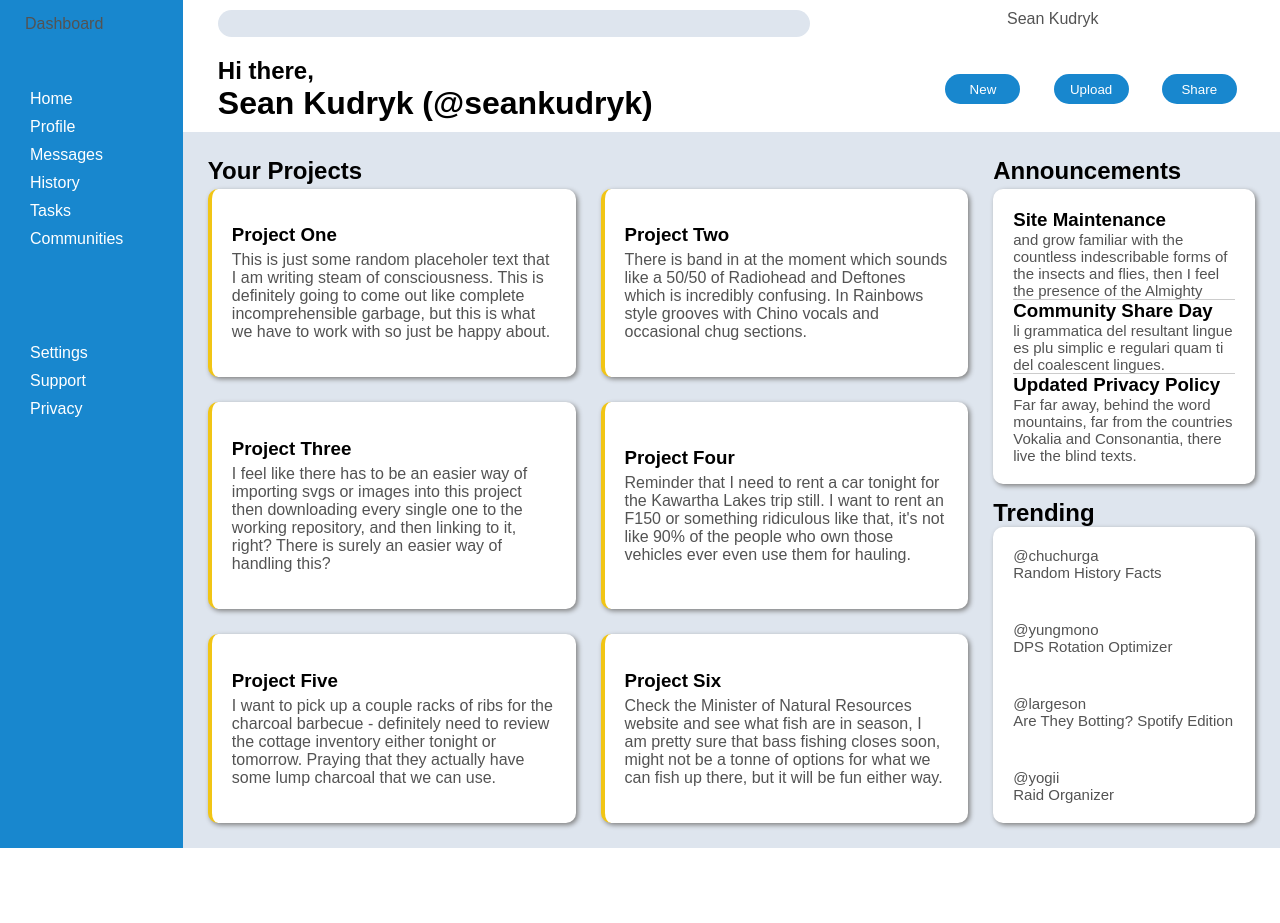
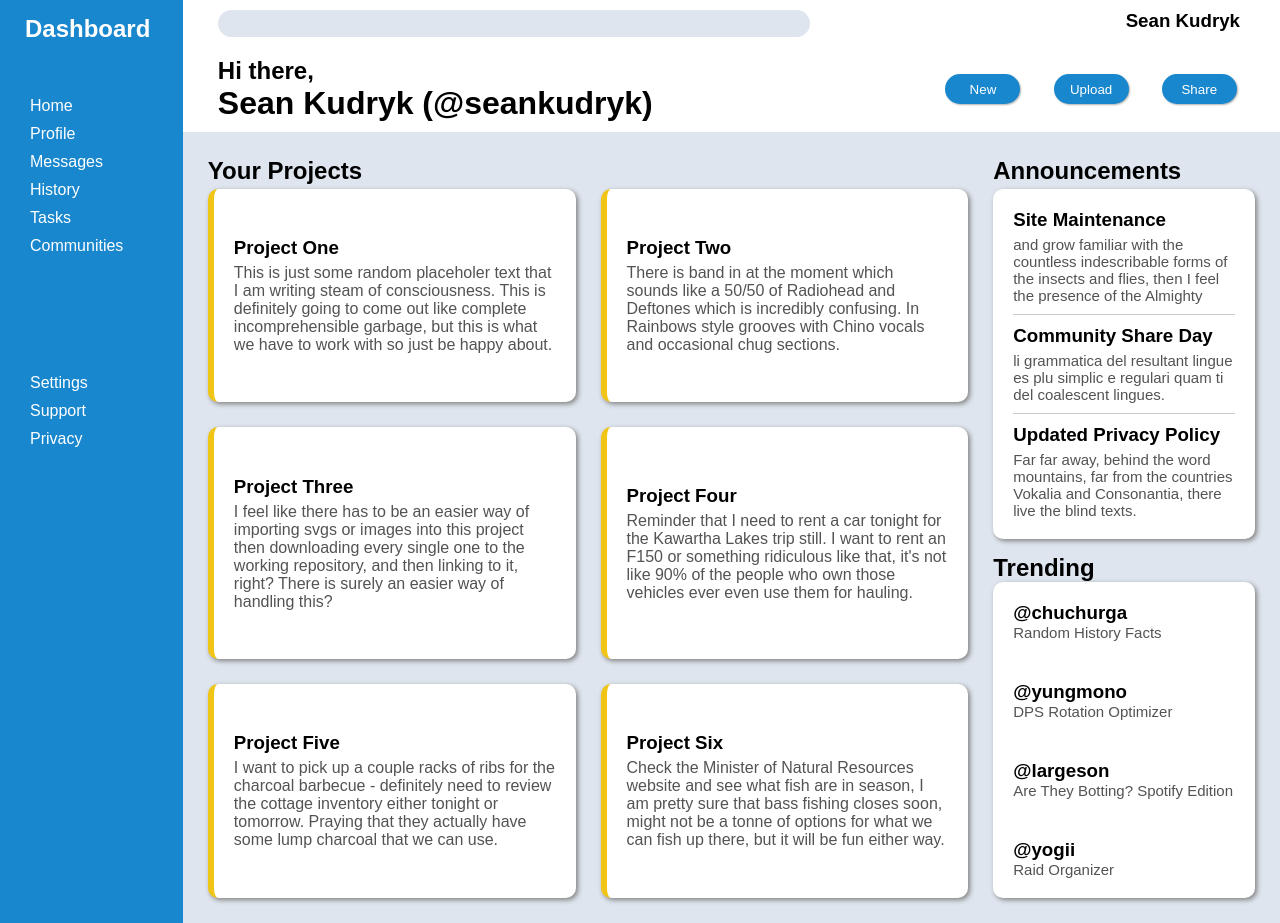
Before and after one commit to seankudryk/admin-dashboard, a plain HTML site: page index.html in a window 1280 px wide. Before the commit the page ends 848 px from the top, so only its background shows below. Drawn offline with Linux system fonts and the light colour scheme.

Commit message:
end of day update

```diff
--- a/index.html
+++ b/index.html
@@ -14,7 +14,7 @@
             <div class="sidebar-list-container">
                 <div class="sidebar-logo">
                     <!-- <svg></svg> -->
-                    <p>Dashboard</p>
+                    <h2>Dashboard</h2>
                 </div>
                 <div class="application-features">
                     <ul>
@@ -44,7 +44,7 @@
                     <div class="active-user-container">
                         <!-- <svg class="notification-bell"></svg> -->
                         <!-- <svg class="header-user-logo"></svg> -->
-                            <p class="header-user-name">Sean Kudryk</p>
+                        <h3 class="header-user-name">Sean Kudryk</h3>
                     </div>
                 </div>
                 <div class="header-content-row">
@@ -109,22 +109,22 @@
                     <div class="sidebar-card card trending">
                         <div class="trending-user">
                             <!-- <svg class="trending-user-picture"></svg> -->
-                                <p class="trending-user-name">@chuchurga</p>
+                            <h3 class="trending-user-name">@chuchurga</h3>
                             <p class="trending-project-name">Random History Facts</p>
                         </div>
                         <div class="trending-user">
                             <!-- <svg class="trending-user-picture"></svg> -->
-                                <p class="trending-user-name">@yungmono</p>
+                            <h3 class="trending-user-name">@yungmono</h3>
                             <p class="trending-project-name">DPS Rotation Optimizer</p>
                         </div>
                         <div class="trending-user">
                             <!-- <svg class="trending-user-picture"></svg> -->
-                                <p class="trending-user-name">@largeson</p>
+                            <h3 class="trending-user-name">@largeson</h3>
                             <p class="trending-project-name">Are They Botting? Spotify Edition</p>
                         </div>
                         <div class="trending-user">
                             <!-- <svg class="trending-user-picture"></svg> -->
-                                <p class="trending-user-name">@yogii</p>
+                            <h3 class="trending-user-name">@yogii</h3>
                             <p class="trending-project-name">Raid Organizer</p>
                         </div>
                     </div>
--- a/styles.css
+++ b/styles.css
@@ -60,12 +60,16 @@ p {
 }
 
 .active-user-container {
+    display: flex;
+    justify-content: flex-end;
     width: 25%;
+    padding-right: 30px;
 }
 
 .header-content-row {
     display: flex;
     flex-direction: row;
+    align-items: center;
     width: 100%;
     padding: 10px;
 }
@@ -102,6 +106,7 @@ input[type="search"] {
     border: none;
     background-color: rgb(24, 135, 206);
     color: white;
+    box-shadow: 1px 1px 2px rgb(178, 178, 178);
 }
 
 .body-container {
@@ -136,7 +141,7 @@ input[type="search"] {
     flex-direction: column;
     width: 100%;
     height: 100%;
-    border-left: 4px solid rgb(241, 197, 21);
+    border-left: 6px solid rgb(241, 197, 21);
     padding: 20px;
 }
 
@@ -177,8 +182,19 @@ input[type="search"] {
 
 .announcement-section p {
     border-bottom: 1px solid rgb(204, 204, 204);
+    padding-bottom: 10px;
+}
+
+.announcement-section h3 {
+    padding-top: 10px;
+    padding-bottom: 5px;
 }
 
 .announcement-section:last-child p {
     border-bottom: none;
+    padding-bottom: 0;
 }
+
+.announcement-section:first-child h3 {
+    padding-top: 0;
+}
```
Lines whose indentation alone changed are shown as unchanged.
